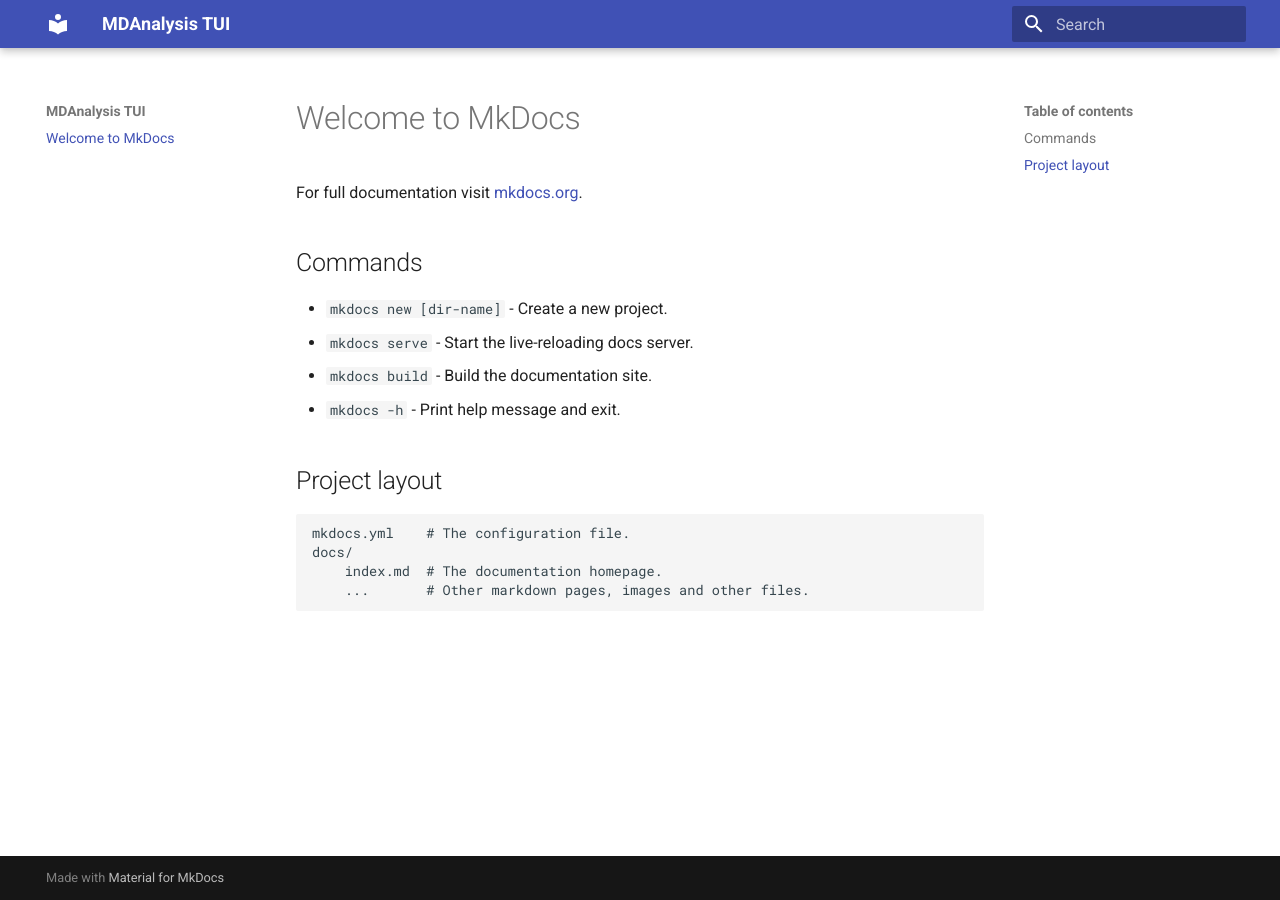
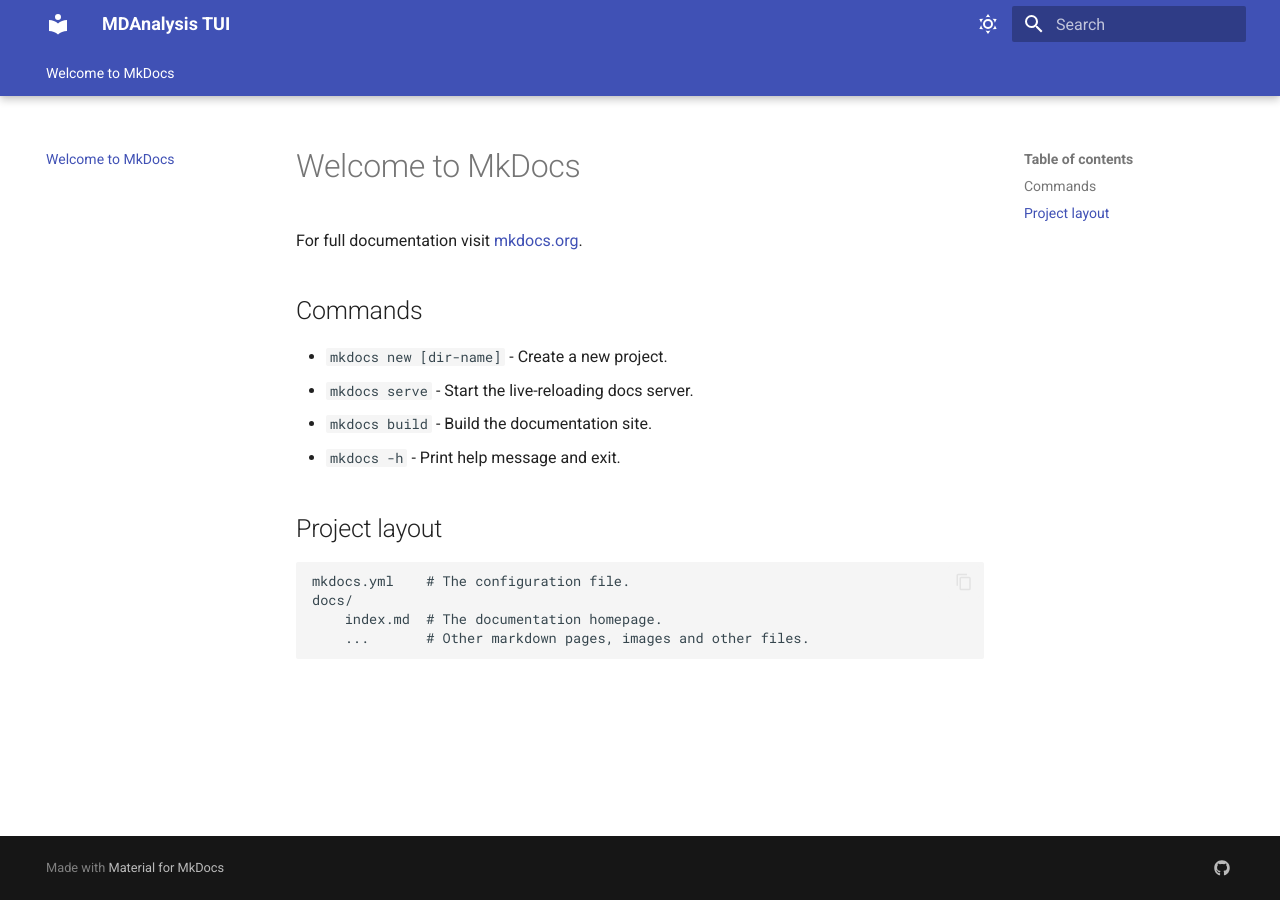
Before and after one commit to p-j-smith/mda-tui, an MkDocs documentation site: the page built from docs/index.md, in a window 1280 px wide. Built offline with MkDocs 1.6.1 and Material for MkDocs 9.7.7, drawn with Linux system fonts in a browser that asks for light colours.

Commit message:
Update mkdocs config based on textual's

```diff
--- a/mkdocs.yml
+++ b/mkdocs.yml
@@ -1,3 +1,76 @@
 site_name: MDAnalysis TUI
+
+markdown_extensions:
+  - attr_list
+  - pymdownx.emoji:
+      emoji_index: !!python/name:materialx.emoji.twemoji
+      emoji_generator: !!python/name:materialx.emoji.to_svg
+  - md_in_html
+  - admonition
+  - def_list
+  - meta
+
+  - toc:
+      permalink: true
+      baselevel: 1
+  - pymdownx.keys
+  - pymdownx.tasklist:
+      custom_checkbox: true
+  - pymdownx.highlight:
+      anchor_linenums: true
+  - pymdownx.inlinehilite
+  - pymdownx.inlinehilite
+  - pymdownx.superfences
+  - pymdownx.snippets
+  - pymdownx.tabbed:
+      alternate_style: true
+  - pymdownx.snippets
+  - markdown.extensions.attr_list
+
 theme:
   name: material
+  features:
+    - navigation.tabs
+    - navigation.indexes
+    - navigation.tabs.sticky
+    - navigation.footer
+    - content.code.annotate
+    - content.code.copy
+  palette:
+  - media: "(prefers-color-scheme: light)"
+    scheme: default
+    accent: purple
+    toggle:
+      icon: material/weather-sunny
+      name: Switch to dark mode
+  - media: "(prefers-color-scheme: dark)"
+    scheme: slate
+    primary: black
+    toggle:
+      icon: material/weather-night
+      name: Switch to light mode
+
+plugins:
+  search:
+  autorefs:
+  mkdocstrings:
+    default_handler: python
+    handlers:
+      python:
+        options:
+          show_signature_annotations: false
+          separate_signature: true
+          merge_init_into_class: true
+          docstring_options:
+            ignore_init_summary: true
+          show_source: false
+          filters:
+            - "!^_"
+            - "^__init__$"
+            - "!^can_replace$"
+
+extra:
+  social:
+    - icon: fontawesome/brands/github
+      link: https://github.com/p-j-smith/mda-tui/
+      name: MDAnalysis TUI on Github
--- a/pyproject.toml
+++ b/pyproject.toml
@@ -44,6 +44,10 @@
 doc = [
     "mkdocs",
     "mkdocs-material",
+    "mkdocstrings[python]",
+    "mkdocstrings-python",
+    "mkdocs-exclude",
+    "mkdocs-rss-plugin",
 ]
 dev =[
     "mda-tui[test,doc]",
```
